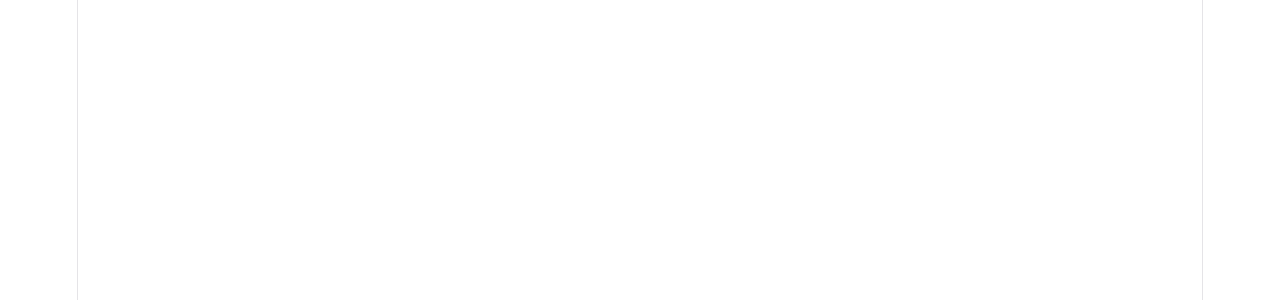
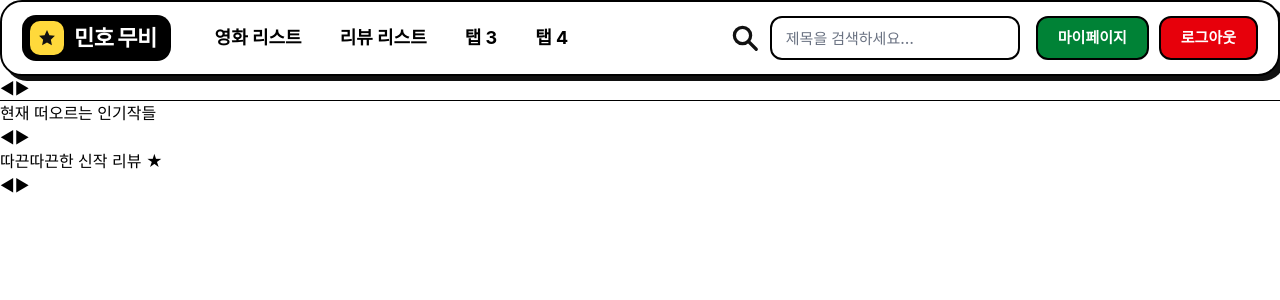
Before and after one commit to alsgh2030/react-team-project, a React (Vite) app: page / in a window 1280 px wide. Shown: the top 300 px of the page. Built offline with nearby package versions, Linux system fonts and the light colour scheme.

Commit message:
index.css 테일윈드 적용,App에 Context 컴포넌트 추가, AuthContextPro.jsx 추가, Navibar 수정,MainPage 초기 세팅

```diff
--- a/src/App.jsx
+++ b/src/App.jsx
@@ -6,11 +6,16 @@
 import SignupPage from './components/pages/SignupPage'
 import MyPage from './components/pages/MyPage'
 import MovieDetail from './components/MovieDetail'
+import Navibar from './Navibar'
+import { AuthContextPro } from './AuthContextPro'
+import ReviewList from './components/ReviewList'
+
 
 const App = () => {
   return (
-    <div>
+    <AuthContextPro>
       <BrowserRouter>
+      <Navibar/>
         <Routes>
           <Route path="/" element={<MainPage />} />
           <Route path="/login" element={<LoginPage />} />
@@ -18,9 +23,10 @@
           <Route path="/signup" element={<SignupPage />} />
           <Route path="/movie:id" element={<MovieDetail />} />
           <Route path="/mypage" element={<MyPage />} />
+          <Route path="/reviewList" element={<ReviewList />} />
         </Routes>
     </BrowserRouter>
-    </div>
+    </AuthContextPro>
   )
 }
 
--- /dev/null
+++ b/src/AuthContextPro.jsx
@@ -0,0 +1,23 @@
+import { createContext, useContext, useState } from "react";
+
+const AuthContext=createContext()
+
+export const AuthContextPro=({children})=>{
+    const[currentUser,setCurrentUser]=useState(
+        JSON.parse(localStorage.getItem('currentUser')||true)
+    )
+
+
+    const logout=()=>{
+        setCurrentUser(null)
+        localStorage.removeItem('currentUser')
+    }
+
+    return(
+        <AuthContext.Provider value={{currentUser,setCurrentUser,logout}}>
+            {children}
+        </AuthContext.Provider>
+    )
+}
+
+export const useAuth=()=>useContext(AuthContext)
--- /dev/null
+++ b/src/Navibar.jsx
@@ -0,0 +1,85 @@
+import React, { useState } from 'react'
+import { useNavigate, Link } from 'react-router-dom'
+import { useAuth } from './AuthContextPro'
+
+const Navibar = () => {
+
+  const navigate = useNavigate()
+  const { currentUser, logout } = useAuth()
+  const [serch, setSerch] = useState('')
+
+  const to_myPage = () => {
+    navigate('/mypage')
+  }
+
+  const logout1 = () => {
+    logout()
+    navigate('/')
+  }
+
+  return (
+    <nav className='w-full h-[76px] flex justify-between items-center px-5 bg-white border-2 border-black rounded-[22px] shadow-[5px_5px_0_#111] font-sans'>
+
+      {/* 왼쪽: 로고 + 메뉴 */}
+      <div className='flex items-center gap-7'>
+        <Link to='/' className='flex items-center gap-2.5 py-1.5 pl-2 pr-3.5 bg-black rounded-[14px]'>
+          <span className='flex items-center justify-center w-[34px] h-[34px] bg-[#FFD93B] rounded-[10px]'>
+            <svg width='20' height='20' viewBox='0 0 24 24' fill='#111' aria-hidden='true'>
+              <path d='M12 2.5l2.9 6.1 6.6.8-4.9 4.6 1.3 6.6L12 17.3 6.1 20.6l1.3-6.6L2.5 9.4l6.6-.8z' />
+            </svg>
+          </span>
+          <span className='text-[22px] font-black text-white tracking-tight whitespace-nowrap'>민호 무비</span>
+        </Link>
+
+        <div className='flex items-center gap-1.5 text-lg font-bold'>
+          <Link to='/' className='px-4 py-2.5 rounded-xl hover:bg-[#FFF1A8]'>영화 리스트</Link>
+          <Link to='/reviewList' className='px-4 py-2.5 rounded-xl hover:bg-[#FFF1A8]'>리뷰 리스트</Link>
+          <Link to='/' className='px-4 py-2.5 rounded-xl hover:bg-[#FFF1A8]'>탭 3</Link>
+          <Link to='/' className='px-4 py-2.5 rounded-xl hover:bg-[#FFF1A8]'>탭 4</Link>
+        </div>
+      </div>
+
+      {/* 오른쪽: 돋보기 + 검색창 + 버튼 */}
+      <div className='flex items-center gap-4'>
+        <div className='flex items-center gap-2.5'>
+          <svg width='30' height='30' viewBox='0 0 24 24' fill='none' stroke='#111' strokeWidth='2.6' strokeLinecap='round' aria-hidden='true'>
+            <circle cx='10' cy='10' r='6.5' />
+            <line x1='15' y1='15' x2='21' y2='21' />
+          </svg>
+          <input
+            placeholder='제목을 검색하세요…'
+            className='w-[250px] h-11 px-3.5 border-2 border-black rounded-xl bg-white text-[15px] font-medium placeholder:text-gray-500 focus:outline-3 focus:outline-[#FFD93B]'
+            onClick={() => navigate('/search')}
+          ></input>
+        </div>
+
+        {!currentUser &&
+          <div className='flex items-center gap-2.5'>
+            <Link
+              to='/login'
+              className='flex items-center h-11 px-5 border-2 border-black rounded-xl bg-white text-[15px] font-bold hover:bg-slate-100'
+            >로그인</Link>
+            <Link
+              to='/signup'
+              className='flex items-center h-11 px-5 border-2 border-black rounded-xl bg-[#FFD93B] text-[15px] font-bold hover:brightness-95'
+            >회원가입</Link>
+          </div>
+        }
+        {currentUser &&
+          <div className='flex items-center gap-2.5'>
+            <button
+              onClick={to_myPage}
+              className='h-11 px-5 border-2 border-black rounded-xl bg-green-700 text-[15px] font-bold text-white cursor-pointer hover:bg-green-800'
+            >마이페이지</button>
+            <button
+              onClick={logout1}
+              className='h-11 px-5 border-2 border-black rounded-xl bg-red-600 text-[15px] font-bold text-white cursor-pointer hover:bg-red-700'
+            >로그아웃</button>
+          </div>
+        }
+      </div>
+    </nav>
+  )
+}
+
+export default Navibar
--- a/src/components/pages/MainPage.jsx
+++ b/src/components/pages/MainPage.jsx
@@ -1,8 +1,34 @@
-import React from 'react'
+import React, { useState } from 'react'
 
 const MainPage = () => {
+
+  const onLeft=()=>{
+
+  }
+  const onRight=()=>{
+
+  }
+
+  const movies=JSON.parse(localStorage.getItem('Movies'))
+  const reviews=JSON.parse(localStorage.getItem('Reviews'))
+
   return (
     <div>
+      <button onClick={onLeft}>◀</button>
+      {/* {movies.filter((x)=>{})} 영화 스토리지 중에서 랜덤 5개? 정도 출력*/}
+      <button onClick={onRight}>▶</button>
+
+      <hr></hr>
+      <h3>현재 떠오르는 인기작들</h3>
+      <button onClick={onLeft}>◀</button>
+      {/* {movies.filter((x)=>x.avgScore>3)} 평점 3점 이상인 얘들 10개? 나열, 나머지는 영화 리스트?, 앞 뒤가 연결되어 있어서 반복(루프)*/}
+      <button onClick={onRight}>▶</button>
+
+      <h3>따끈따끈한 신작 리뷰 ★</h3>
+      <button onClick={onLeft}>◀</button>
+      {/* {reviews(x)} 댓글 id 내림차순으로 나열 한 12개까지, 2페이지로 구성, 앞뒤 연결되어 있어서 반복(루프)*/}
+      <button onClick={onRight}>▶</button>
+
 
     </div>
   )
--- a/src/index.css
+++ b/src/index.css
@@ -1,111 +1 @@
-:root {
-  --text: #6b6375;
-  --text-h: #08060d;
-  --bg: #fff;
-  --border: #e5e4e7;
-  --code-bg: #f4f3ec;
-  --accent: #aa3bff;
-  --accent-bg: rgba(170, 59, 255, 0.1);
-  --accent-border: rgba(170, 59, 255, 0.5);
-  --social-bg: rgba(244, 243, 236, 0.5);
-  --shadow:
-    rgba(0, 0, 0, 0.1) 0 10px 15px -3px, rgba(0, 0, 0, 0.05) 0 4px 6px -2px;
-
-  --sans: system-ui, 'Segoe UI', Roboto, sans-serif;
-  --heading: system-ui, 'Segoe UI', Roboto, sans-serif;
-  --mono: ui-monospace, Consolas, monospace;
-
-  font: 18px/145% var(--sans);
-  letter-spacing: 0.18px;
-  color-scheme: light dark;
-  color: var(--text);
-  background: var(--bg);
-  font-synthesis: none;
-  text-rendering: optimizeLegibility;
-  -webkit-font-smoothing: antialiased;
-  -moz-osx-font-smoothing: grayscale;
-
-  @media (max-width: 1024px) {
-    font-size: 16px;
-  }
-}
-
-@media (prefers-color-scheme: dark) {
-  :root {
-    --text: #9ca3af;
-    --text-h: #f3f4f6;
-    --bg: #16171d;
-    --border: #2e303a;
-    --code-bg: #1f2028;
-    --accent: #c084fc;
-    --accent-bg: rgba(192, 132, 252, 0.15);
-    --accent-border: rgba(192, 132, 252, 0.5);
-    --social-bg: rgba(47, 48, 58, 0.5);
-    --shadow:
-      rgba(0, 0, 0, 0.4) 0 10px 15px -3px, rgba(0, 0, 0, 0.25) 0 4px 6px -2px;
-  }
-
-  #social .button-icon {
-    filter: invert(1) brightness(2);
-  }
-}
-
-body {
-  margin: 0;
-}
-
-#root {
-  width: 1126px;
-  max-width: 100%;
-  margin: 0 auto;
-  text-align: center;
-  border-inline: 1px solid var(--border);
-  min-height: 100svh;
-  display: flex;
-  flex-direction: column;
-  box-sizing: border-box;
-}
-
-h1,
-h2 {
-  font-family: var(--heading);
-  font-weight: 500;
-  color: var(--text-h);
-}
-
-h1 {
-  font-size: 56px;
-  letter-spacing: -1.68px;
-  margin: 32px 0;
-  @media (max-width: 1024px) {
-    font-size: 36px;
-    margin: 20px 0;
-  }
-}
-h2 {
-  font-size: 24px;
-  line-height: 118%;
-  letter-spacing: -0.24px;
-  margin: 0 0 8px;
-  @media (max-width: 1024px) {
-    font-size: 20px;
-  }
-}
-p {
-  margin: 0;
-}
-
-code,
-.counter {
-  font-family: var(--mono);
-  display: inline-flex;
-  border-radius: 4px;
-  color: var(--text-h);
-}
-
-code {
-  font-size: 15px;
-  line-height: 135%;
-  padding: 4px 8px;
-  background: var(--code-bg);
-}
+@import "tailwindcss";
--- a/src/main.jsx
+++ b/src/main.jsx
@@ -1,3 +1,4 @@
+import { StrictMode } from 'react'
 import { createRoot } from 'react-dom/client'
 import './index.css'
 import App from './App.jsx'
--- a/vite.config.js
+++ b/vite.config.js
@@ -1,7 +1,7 @@
+import { defineConfig } from 'vite'
 import react from '@vitejs/plugin-react'
-import { defineConfig } from 'vite'
+import tailwindcss from '@tailwindcss/vite'
 
-// https://vite.dev/config/
 export default defineConfig({
-  plugins: [react()],
+  plugins: [react(), tailwindcss()],
 })
```
